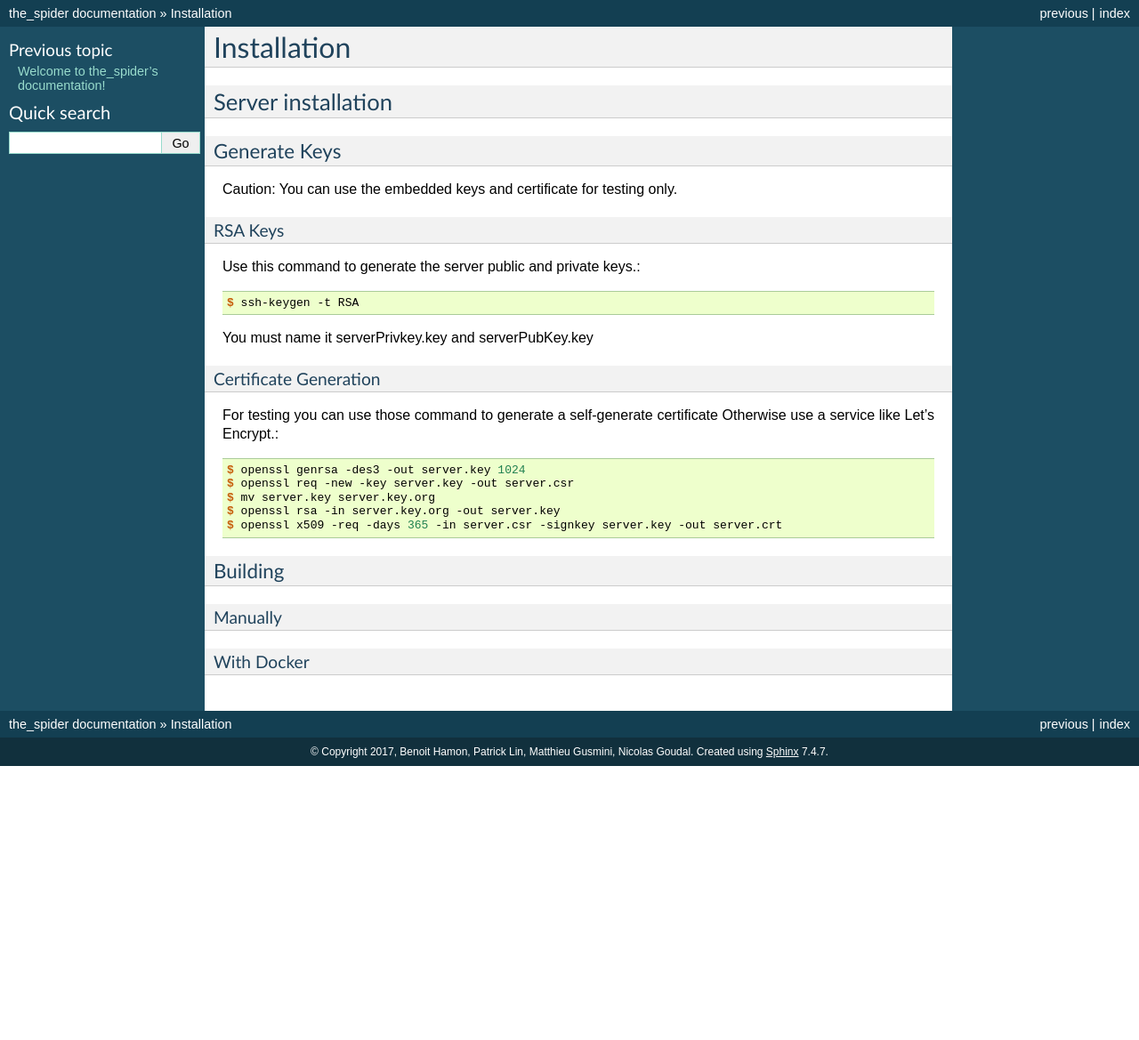
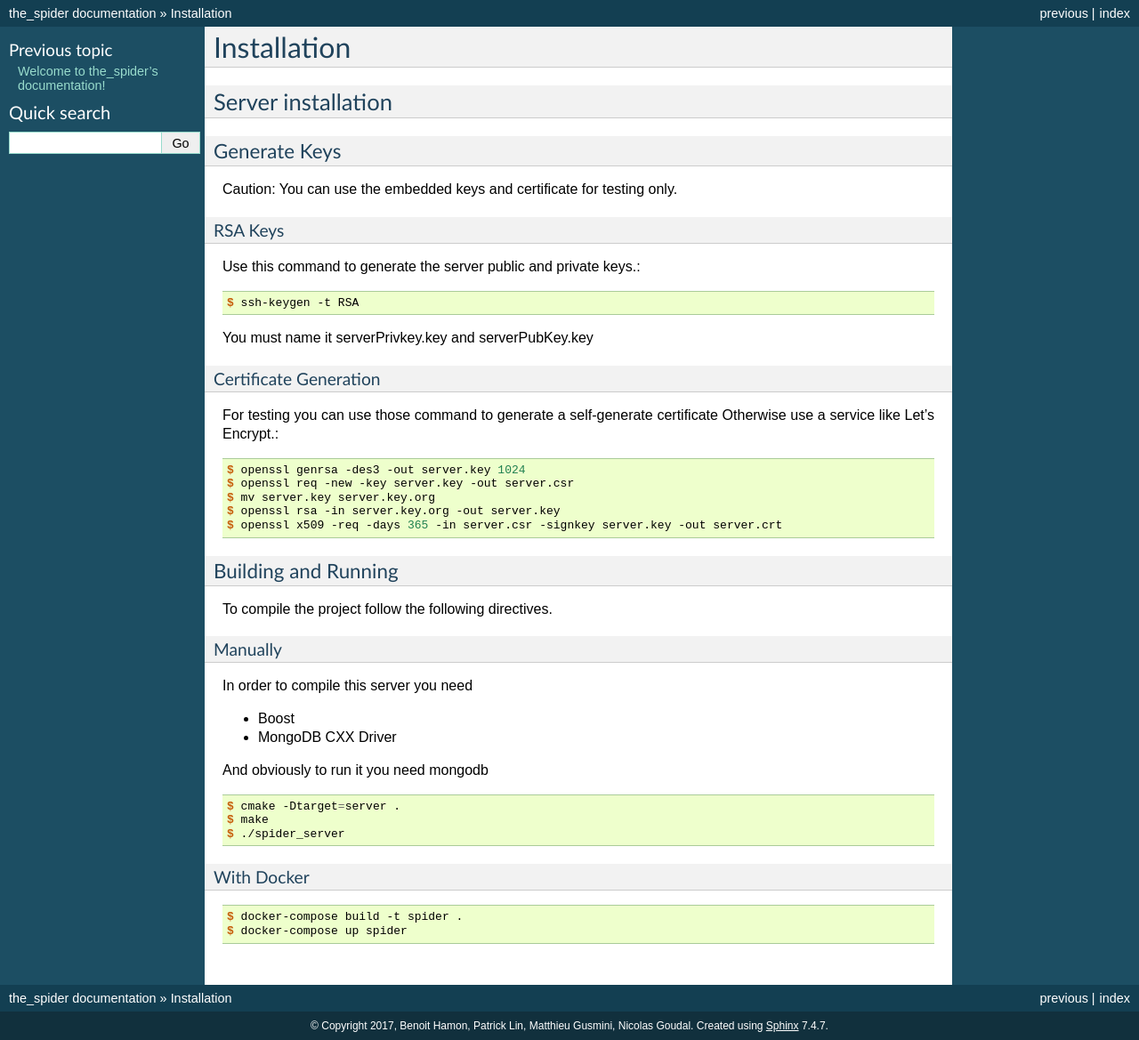
Before and after one commit to hamon-e/spider_docs, a Sphinx documentation site: the page built from docs/installation.rst, in a window 1280 px wide. Shown: the whole page at 89% size. Built offline with Sphinx 7.4.7, drawn with Linux system fonts in a browser that asks for light colours; before the commit the page ends 900 px from its top, so only the background shows below that.

Commit message:
WIP: installation: server done

```diff
--- a/docs/installation.rst
+++ b/docs/installation.rst
@@ -38,16 +38,35 @@ Otherwise use a service like Let's Encrypt.::
     $ openssl rsa -in server.key.org -out server.key
     $ openssl x509 -req -days 365 -in server.csr -signkey server.key -out server.crt
 
-^^^^^^^^
-Building
-^^^^^^^^
+^^^^^^^^^^^^^^^^^^^^
+Building and Running
+^^^^^^^^^^^^^^^^^^^^
+
+To compile the project follow the following directives.
 
 """"""""
 Manually
 """"""""
 
+In order to compile this server you need
+
+* Boost
+* MongoDB CXX Driver
+
+And obviously to run it you need mongodb
+
+::
+
+    $ cmake -Dtarget=server .
+    $ make
+    $ ./spider_server
 
 
 """""""""""
 With Docker
 """""""""""
+
+::
+
+    $ docker-compose build -t spider .
+    $ docker-compose up spider
```
